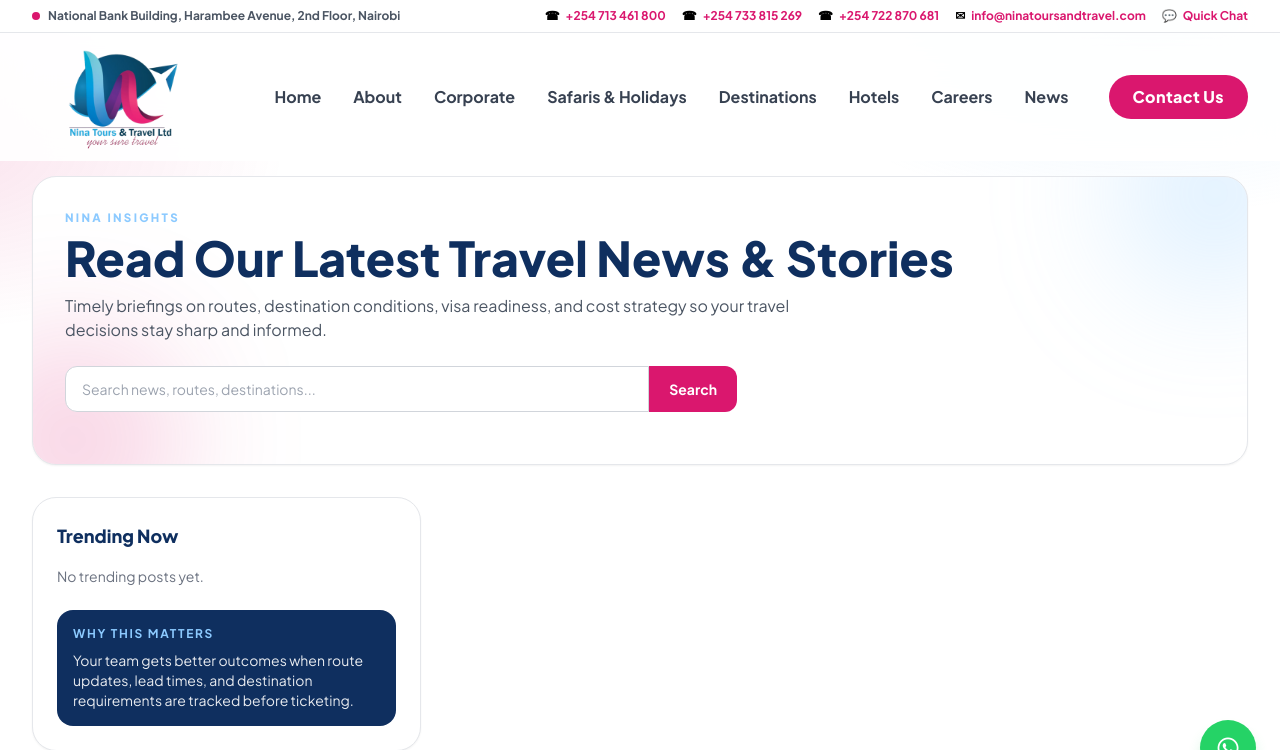
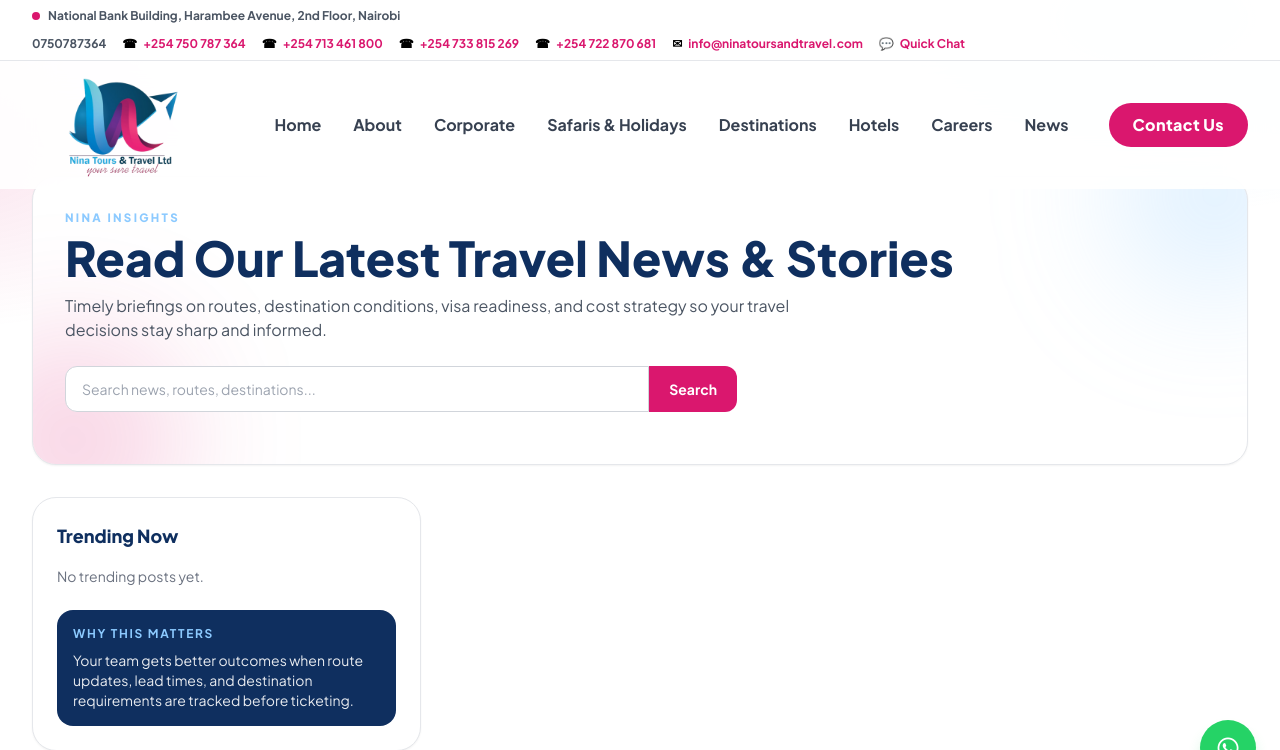
Before and after one commit to EnockOMONDI/nina, a Django app: page /news/ in a window 1280 px wide. Shown: the top 750 px of the page. Run offline with Django 5.2, Linux system fonts and the light colour scheme; data that the repository does not hold is empty; parts of the project's set-up code (start-up, migrations or seed data) failed here and were passed over; some libraries are stand-ins or nearby versions.

Commit message:
new number

```diff
--- a/templates/ninatoursui/partials/navbar.html
+++ b/templates/ninatoursui/partials/navbar.html
@@ -8,6 +8,11 @@
                     National Bank Building, Harambee Avenue, 2nd Floor, Nairobi
                 </p>
                 <div class="flex flex-wrap items-center gap-x-4 gap-y-1 font-bold">
+
+                    0750787364
+                    <a href="tel:+254713461800" class="inline-flex items-center gap-1.5 text-brand-pink hover:text-[#bf125f] transition-colors">
+                        <span class="text-black">☎</span>+254 750 787 364
+                    </a>
                     <a href="tel:+254713461800" class="inline-flex items-center gap-1.5 text-brand-pink hover:text-[#bf125f] transition-colors">
                         <span class="text-black">☎</span>+254 713 461 800
                     </a>
```
